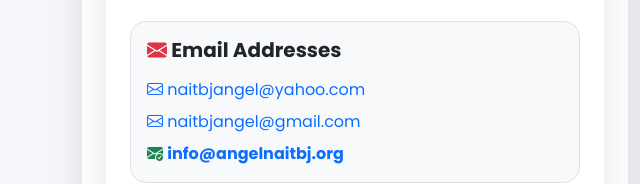
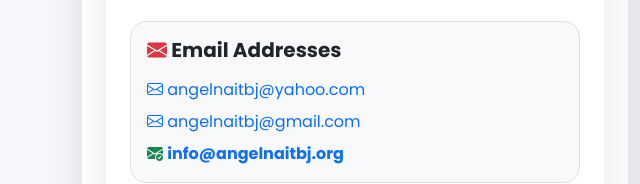
Before and after one commit to angelnaitbj/angelnaitbj.org, a plain HTML site: page contact.html in a window 1280 px wide. Shown: the part 876-1060 px from the top of the page, 0-640 px from the left. Drawn offline with nearby package versions, Linux system fonts and the light colour scheme.

Commit message:
Add files via upload

```diff
--- a/contact.html
+++ b/contact.html
@@ -330,17 +330,17 @@
 
         <p class="mb-2">
             <i class="bi bi-envelope text-primary"></i>
-            <a href="mailto:naitbjangel@yahoo.com"
+            <a href="mailto:angelnaitbj@yahoo.com"
                class="text-decoration-none">
-                naitbjangel@yahoo.com
+                angelnaitbj@yahoo.com
             </a>
         </p>
 
         <p class="mb-2">
             <i class="bi bi-envelope text-primary"></i>
-            <a href="mailto:naitbjangel@gmail.com"
+            <a href="mailto:angelnaitbj@gmail.com"
                class="text-decoration-none">
-                naitbjangel@gmail.com
+                angelnaitbj@gmail.com
             </a>
         </p>
 
```
